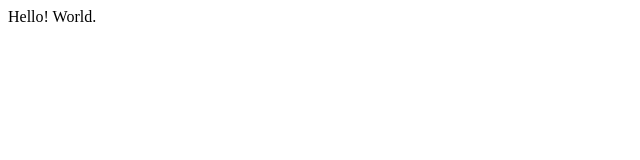
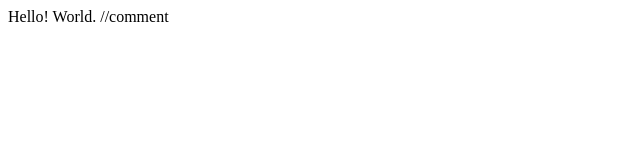
Before and after one commit to Aomik/test, a plain HTML site: page index.html in a window 1280 px wide. Shown: the full height of the page, 0-640 px from the left. Drawn offline with Linux system fonts and the light colour scheme.

Commit message:
add comment

```diff
--- a/index.html
+++ b/index.html
@@ -5,6 +5,6 @@
         <title>Hello</title>
     </head>
     <body>
-        Hello! World.
+        Hello! World. //comment
     </body>
 </html>
```
